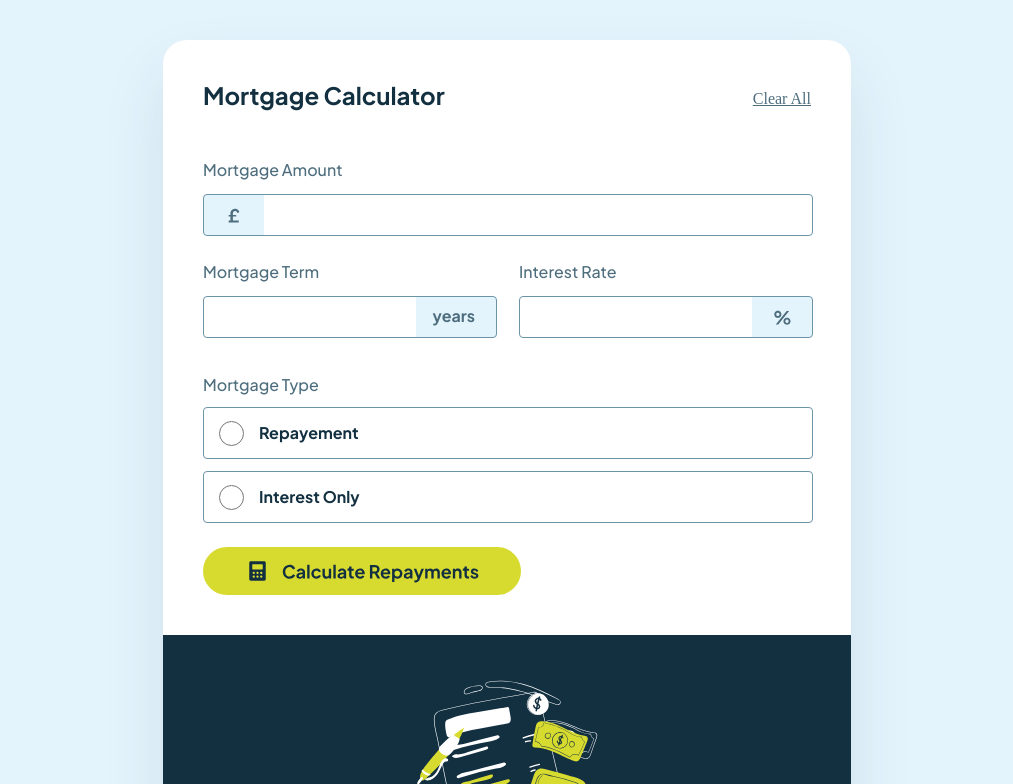
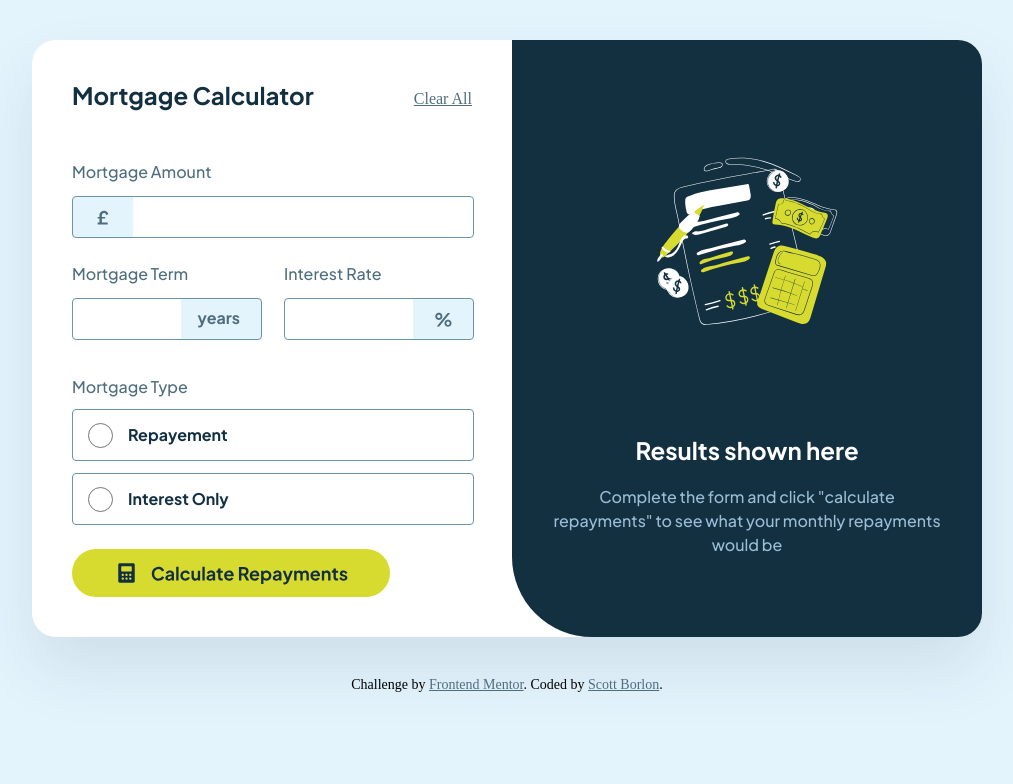
Before and after one commit to MeowB/mortgage-repayement-calculator-react, a React (Vite) app: page / in a window 1536 px wide. Shown: the top 784 px of the page, without its empty margins (261-1274 px from the left). Built offline with nearby package versions, Linux system fonts and the light colour scheme.

Commit message:
project finished

```diff
--- a/index.html
+++ b/index.html
@@ -9,5 +9,10 @@
   <body>
     <div id="root"></div>
     <script type="module" src="/src/main.jsx"></script>
-  </body>
+
+	<div class="attribution">
+		Challenge by <a href="https://www.frontendmentor.io?ref=challenge">Frontend Mentor</a>.
+		Coded by <a href="https://github.com/MeowB">Scott Borlon</a>.
+	</div>
+</body>
 </html>
--- a/src/App.css
+++ b/src/App.css
@@ -257,8 +257,18 @@ input[type=number]::-webkit-outer-spin-button {
 	line-height: 150%; /* 21px */
 }
 
+.attribution {
+	font-size: 14px;
+	width: 100%;
+	text-align: center;
 
-@media screen and (min-width: 600px) {
+	a {
+		color: #4E6E7E;
+	}
+}
+
+
+@media screen and (min-width: 768px) {
 
 	:root {
 		background: var(--color-slate-100, #E4F4FD);
@@ -297,3 +307,26 @@ input[type=number]::-webkit-outer-spin-button {
 		}
 	}
 }
+
+
+@media screen and (min-width: 1440px) {
+	.main-content {
+		flex-direction: row;
+		gap: 80px;
+		max-width: 950px;
+		.text {
+			position: absolute;
+			top: 40px;
+			width: 400px;
+		}
+
+		.form {
+			margin-top: 80px;
+			width: 400px;
+			padding: 40px 0;
+			form {
+				width: 400px;
+			}
+		}
+	}
+}
--- a/src/components/result.css
+++ b/src/components/result.css
@@ -146,3 +146,18 @@
 		border-radius: 0 0 24px 24px;
 	}
 }
+
+@media screen and (min-width: 1440px) {
+	.result-empty, .result-filled {
+		gap: var(--spacing-500, 40px);
+		border-radius: 0px 24px 24px 80px;
+	}
+
+	.result-empty {
+		gap: 20px;
+
+		p {
+			padding-bottom: 40px
+		}
+	}
+}
```
